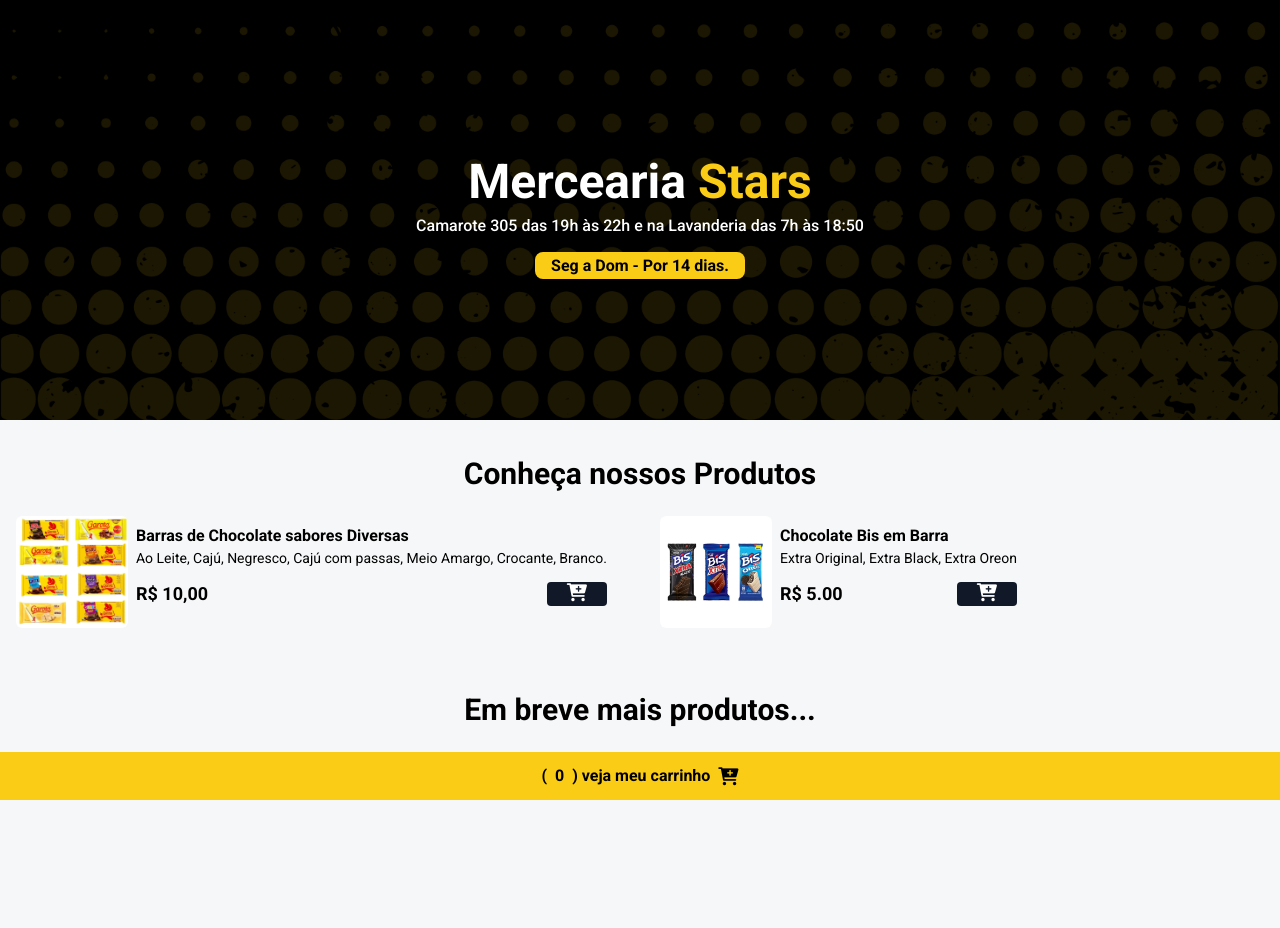
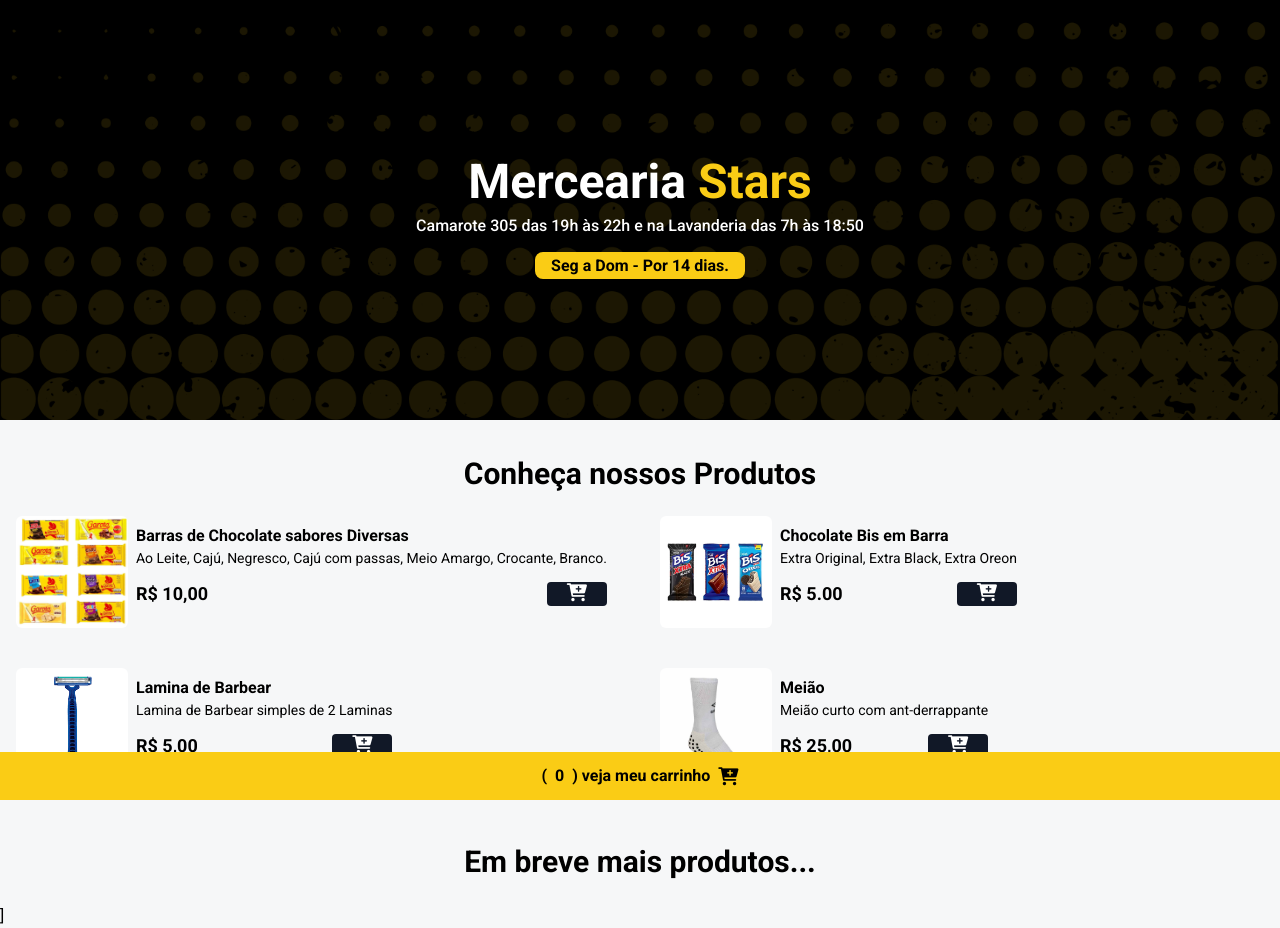
Before and after one commit to RhuanBittencourt/cardapiodev, a website: page index.html in a window 1280 px wide. Before the commit the page ends 800 px from the top, so only its background shows below. Drawn offline with nearby package versions, Linux system fonts and the light colour scheme.

Commit message:
Adicionando mais produtos ao cardápio

```diff
--- a/index.html
+++ b/index.html
@@ -89,6 +89,52 @@
         </div>
         <!-- FIM PRODUTO ITEM 2 -->
 
+        <!-- PRODUTO ITEM 3 -->
+        <div class="flex gap-2">
+            <img
+            src="./assets/gilete.png"
+            alt="Barras Diversas"
+            class="w-28 h-28 rounded-md hover:scale-110 hover:rotate-2 duration-300">
+
+            <div class="mt-2">
+                <p class="font-bold">Lamina de Barbear</p>
+                <p class="text-sm">Lamina de Barbear simples de 2 Laminas</p>
+                <div class="flex justify-between items-center  mt-3">
+                    <p class="font-bold text-lg">R$ 5,00</p>
+                    <button
+                        class="bg-gray-900 px-5 rounded add-to-cart-btn"
+                        data-name="Lamina de Barbear"
+                        data-price="5.00">
+                        <i class= "fa fa-cart-plus text-lg text-white"></i>
+                    </button>
+                </div>
+            </div>
+        </div>
+        <!-- FIM PRODUTO ITEM 3 -->
+
+        <!-- PRODUTO ITEM 4 -->
+        <div class="flex gap-2">
+            <img
+            src="./assets/meiao2.jpg"
+            alt="Barras Diversas"
+            class="w-28 h-28 rounded-md hover:scale-110 hover:rotate-2 duration-300">
+
+            <div class="mt-2">
+                <p class="font-bold">Meião</p>
+                <p class="text-sm">Meião curto com ant-derrappante </p>
+                <div class="flex justify-between items-center  mt-3">
+                    <p class="font-bold text-lg">R$ 25,00</p>
+                    <button
+                        class="bg-gray-900 px-5 rounded add-to-cart-btn"
+                        data-name="Meião"
+                        data-price="5.00">
+                        <i class= "fa fa-cart-plus text-lg text-white"></i>
+                    </button>
+                </div>
+            </div>
+        </div>
+        <!-- FIM PRODUTO ITEM 4 -->
+
     </main>
     <!--FIM DO MAIN-->
 
```
Also changed, not shown: assets/gilete.png (added), assets/meiao2.jpg (added).
